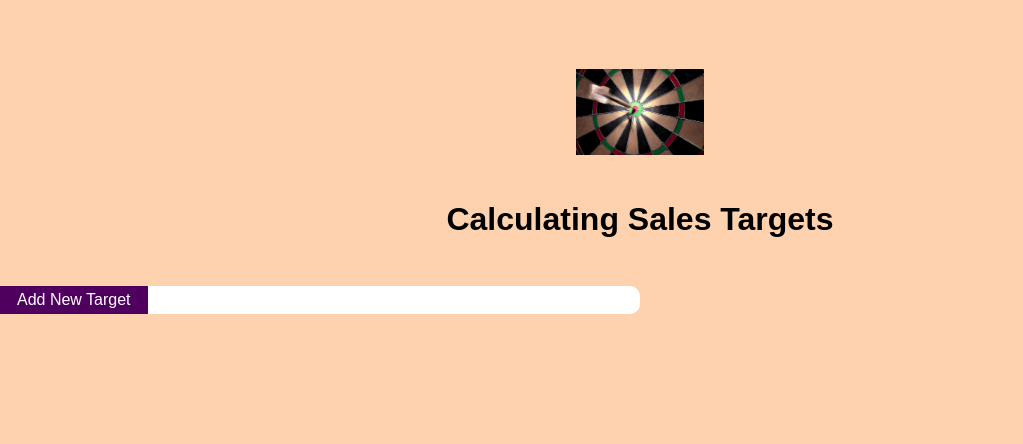
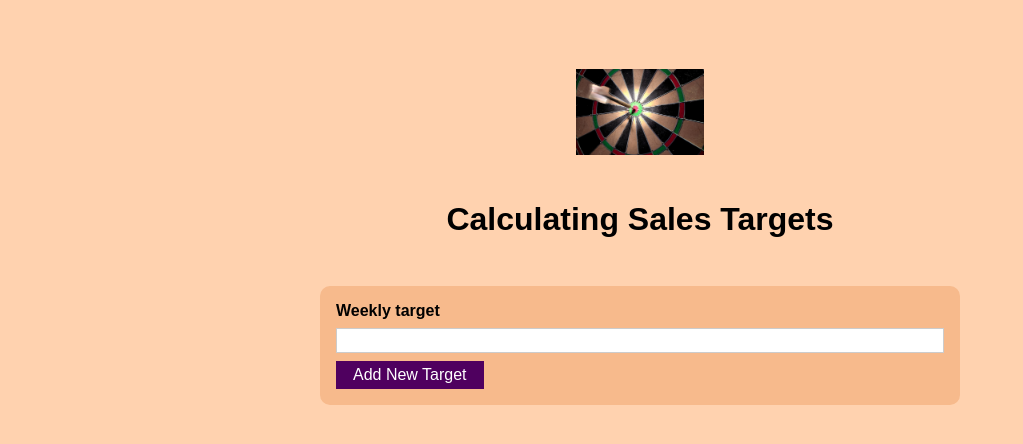
Before and after one commit to TomaszKoniecznyIT/Target_COE, a React (Create React App) app: page / in a window 1280 px wide. Shown: the top 444 px of the page, without its empty margins (0-1023 px from the left). Built offline with nearby package versions, Linux system fonts and the light colour scheme.

Commit message:
AddTarget and css

```diff
--- a/src/components/Targets/AddTarget.js
+++ b/src/components/Targets/AddTarget.js
@@ -1,5 +1,7 @@
 import Button from "../UI/Button";
 import Card from "../UI/Card";
+
+import classes from "./AddTarget.module.css";
 
 const AddTarget = () => {
   const addTargetHandler = () => {
@@ -7,8 +9,12 @@ const AddTarget = () => {
   };
 
   return (
-    <Card>
-      <Button onClick={addTargetHandler}>Add New Target</Button>
+    <Card className={classes.input}>
+      <form>
+        <label htmlFor="target">Weekly target</label>
+        <input id="target" type="number"></input>
+        <Button onClick={addTargetHandler}>Add New Target</Button>
+      </form>
     </Card>
   );
 };
--- /dev/null
+++ b/src/components/Targets/AddTarget.module.css
@@ -0,0 +1,26 @@
+.input {
+  margin: 2rem auto;
+  padding: 1rem;
+  width: 90%;
+  max-width: 40rem;
+}
+
+.input label {
+  display: block;
+  font-weight: bold;
+  margin-bottom: 0.5rem;
+}
+
+.input input {
+  font: inherit;
+  display: block;
+  width: 100%;
+  border: 1px solid #ccc;
+  padding: 0.15rem;
+  margin-bottom: 0.5rem;
+}
+
+.input input:focus {
+  outline: none;
+  border-color: #4f005f;
+}
--- a/src/components/UI/Card.module.css
+++ b/src/components/UI/Card.module.css
@@ -1,5 +1,5 @@
 .card {
-  background: white;
+  background: #f7ba8c;
   box-shadow: 0 2px 8 px rgba(0, 0, 0, 0.26);
   border-radius: 10px;
   max-width: 40rem;
```
